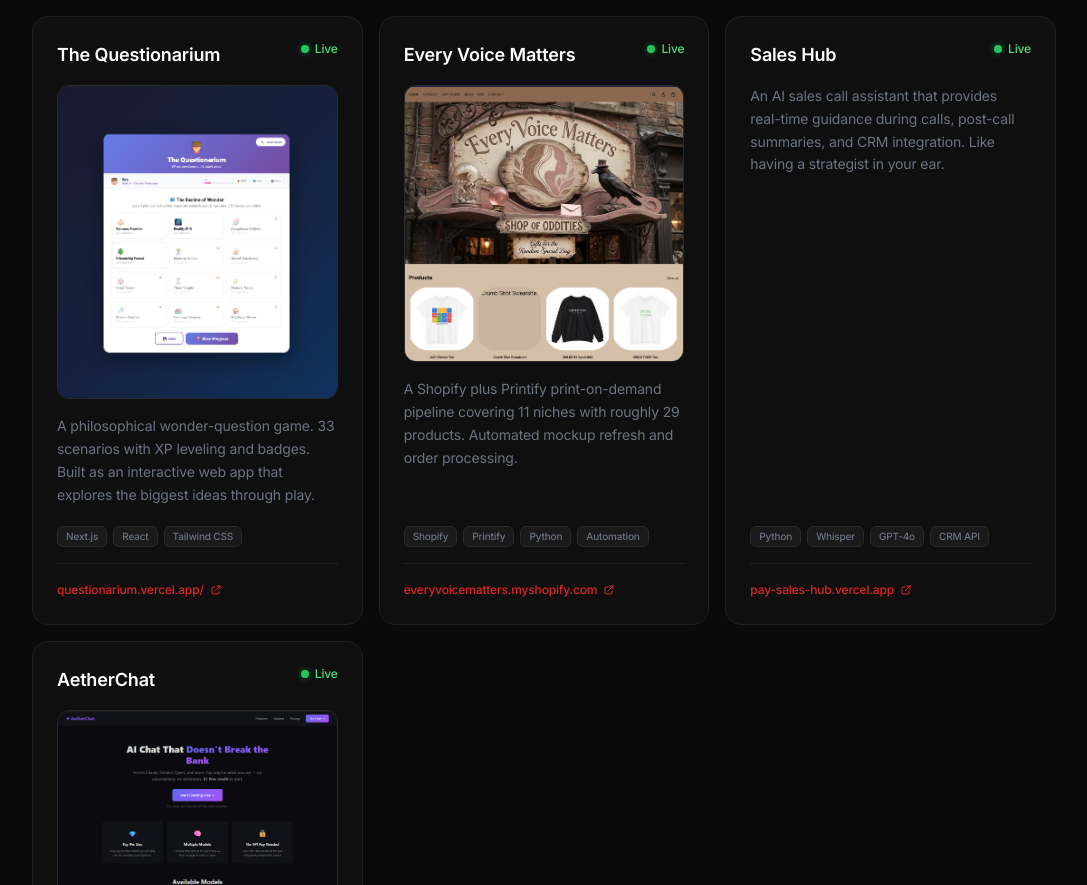
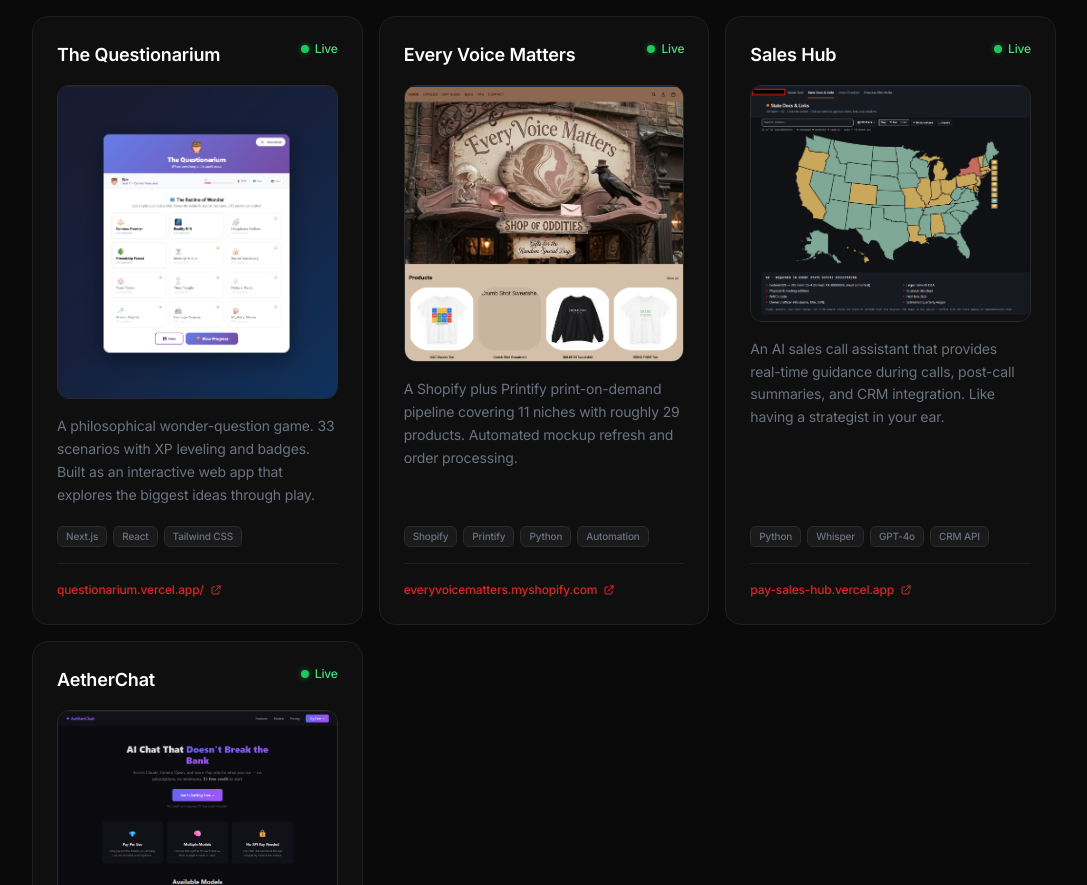
Before and after one commit to k00jax/fonger-ai, a Next.js app: page /projects in a window 1280 px wide. Shown: the part 939-1824 px from the top of the page, without its empty margins (96-1183 px from the left). Built offline with nearby package versions, Linux system fonts and the light colour scheme.

Commit message:
Add Sales Hub preview image

```diff
--- a/src/app/projects/page.js
+++ b/src/app/projects/page.js
@@ -53,6 +53,7 @@
       'An AI sales call assistant that provides real-time guidance during calls, post-call summaries, and CRM integration. Like having a strategist in your ear.',
     status: 'live',
     link: 'https://pay-sales-hub.vercel.app',
+    image: '/saleshub-preview.png',
     tech: ['Python', 'Whisper', 'GPT-4o', 'CRM API'],
   },
   {
```
Also changed, not shown: public/saleshub-preview.png (added), 25 other files (tests, documents, lock files or other folders).
